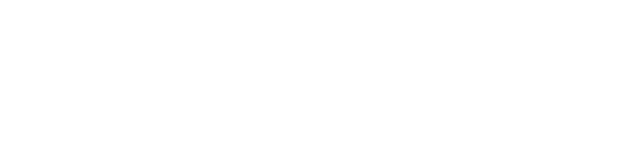
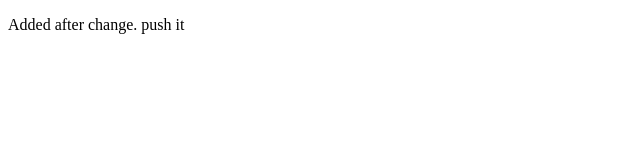
Before and after one commit to whitedevil69/my-first-repo, a plain HTML site: page index.html in a window 1280 px wide. Shown: the whole page, without its empty margins (0-640 px from the left). Drawn offline with Linux system fonts and the light colour scheme.

Commit message:
push after change

```diff
--- a/index.html
+++ b/index.html
@@ -7,6 +7,6 @@
     <title>My first github report</title>
 </head>
 <body>
-
+    <p>Added after change. push it</p>
 </body>
 </html>
```
